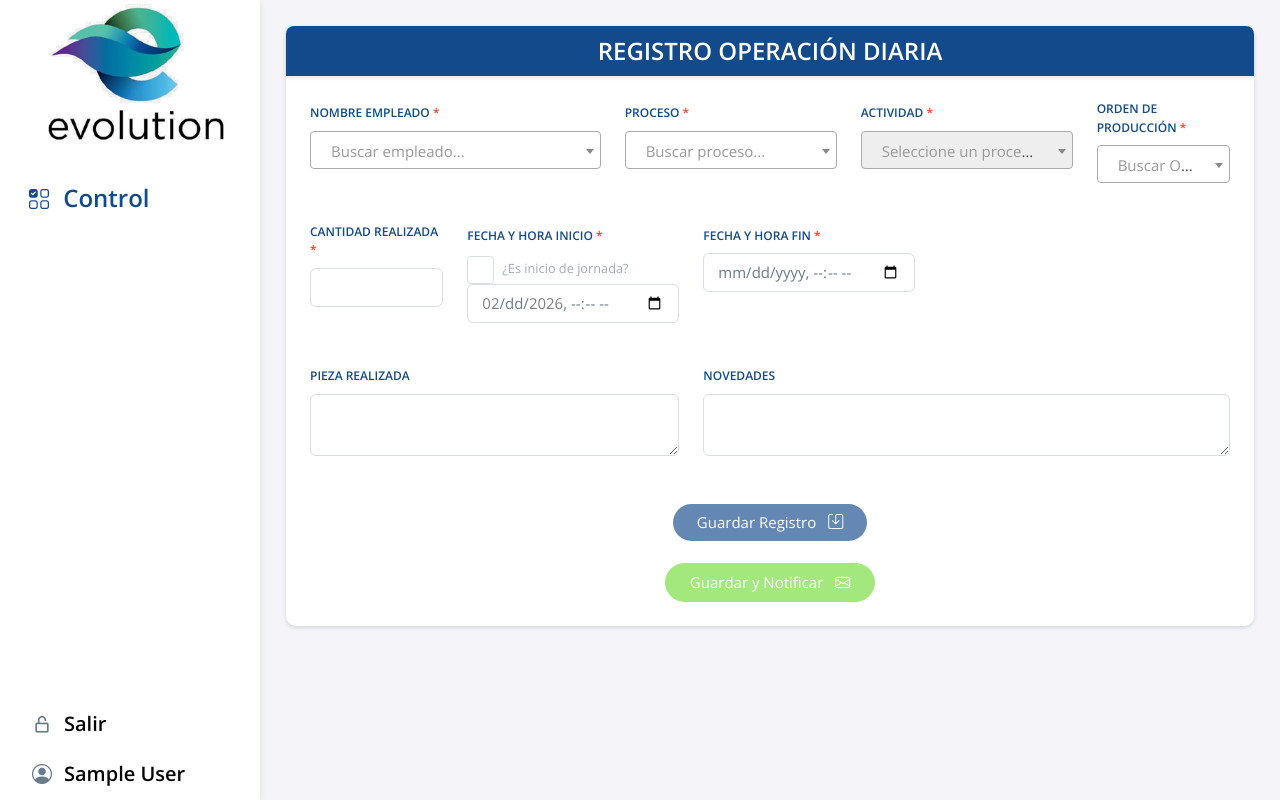
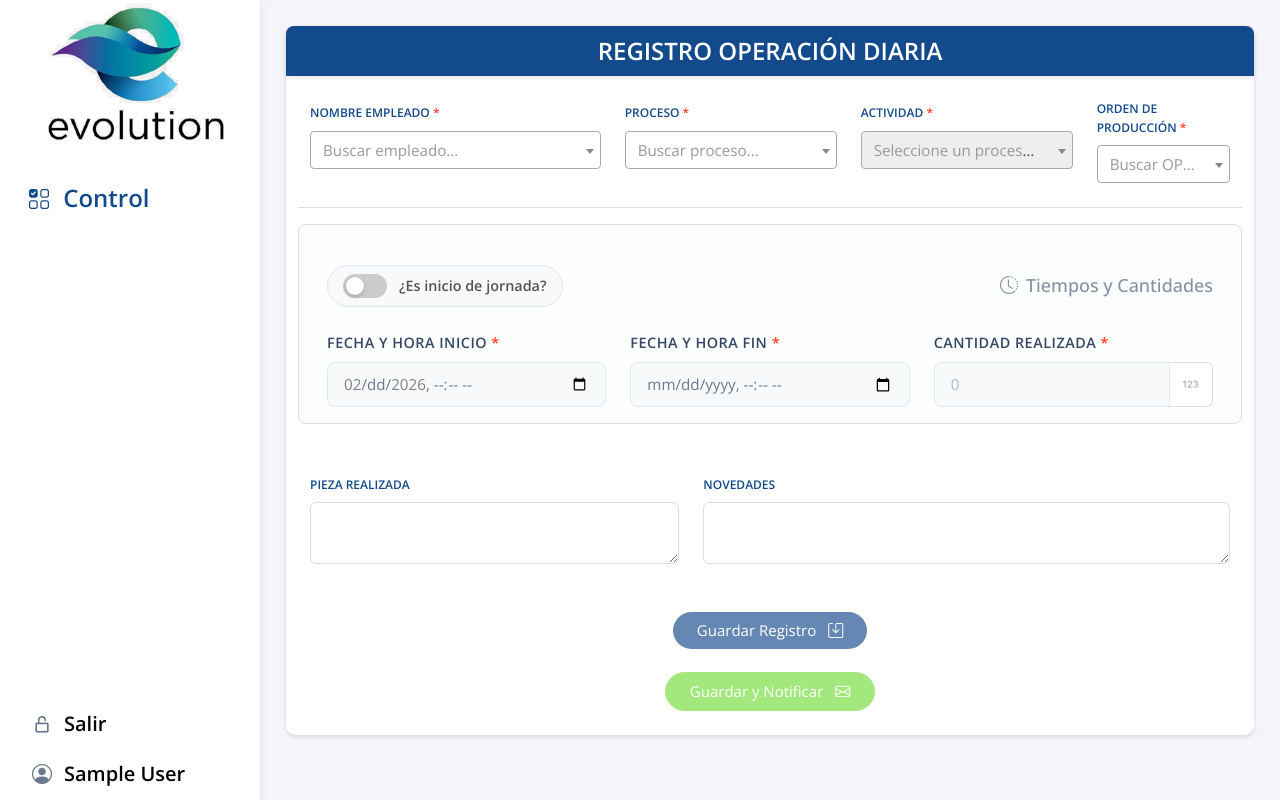
Before and after one commit to hmedina2024/Evolution_plastic_V1, a Flask app: page /registrar-operacion in a window 1280 px wide. Run offline with Flask 3, Linux system fonts and the light colour scheme; the visitor is signed in with stand-in values (Sample User, id 1); parts of the project's set-up code (start-up, migrations or seed data) failed here and were passed over; some libraries are stand-ins or nearby versions.

Commit message:
Se agrega funcionalidad para identificar el inicio de cada actividad

```diff
--- a/my-app/static/assets/css/my_style.css
+++ b/my-app/static/assets/css/my_style.css
@@ -356,3 +356,173 @@ tbody tr:hover {
 .dataTables_scrollBody {
   overflow-x: auto !important;
 }
+
+/* Modern Form Styles */
+.card-modern {
+  border: none;
+  border-radius: 15px;
+  box-shadow: 0 10px 30px rgba(0, 0, 0, 0.05);
+  transition: transform 0.3s ease, box-shadow 0.3s ease;
+  background: #ffffff;
+}
+
+.card-modern:hover {
+  transform: translateY(-5px);
+  box-shadow: 0 15px 35px rgba(0, 0, 0, 0.1);
+}
+
+.card-header-modern {
+  background: linear-gradient(135deg, #124a8b 0%, #0d3666 100%);
+  color: white;
+  border-radius: 15px 15px 0 0 !important;
+  padding: 1.5rem;
+  border-bottom: none;
+}
+
+.form-label-modern {
+  font-weight: 600;
+  color: #344767;
+  margin-bottom: 0.5rem;
+  font-size: 0.9rem;
+  text-transform: uppercase;
+  letter-spacing: 0.5px;
+}
+
+.form-control-modern, .select2-container--default .select2-selection--single {
+  border: 1px solid #e0e6ed;
+  border-radius: 8px;
+  padding: 0.6rem 1rem;
+  font-size: 0.95rem;
+  transition: all 0.3s ease;
+  background-color: #f8f9fa;
+  height: auto !important;
+}
+
+.select2-container--default .select2-selection--single .select2-selection__rendered {
+    line-height: 24px !important;
+    padding-left: 0 !important;
+}
+
+.select2-container--default .select2-selection--single .select2-selection__arrow {
+    height: 38px !important;
+}
+
+.form-control-modern:focus, .select2-container--default.select2-container--open .select2-selection--single {
+  border-color: #124a8b;
+  box-shadow: 0 0 0 4px rgba(18, 74, 139, 0.1);
+  background-color: #fff;
+}
+
+/* Custom Toggle Switch for 'Inicio de Jornada' */
+.toggle-switch-container {
+  display: flex;
+  align-items: center;
+  background-color: #f8f9fa;
+  border-radius: 50px; /* Makes it pill-shaped */
+  padding: 8px 15px; /* Increase padding for height/width */
+  border: 1px solid #e0e6ed;
+  transition: all 0.3s ease;
+  cursor: pointer;
+  position: relative; /* For absolute positioning of label if needed, or just flex */
+  width: fit-content; /* Adjust to content */
+}
+
+.toggle-switch-container:hover {
+  border-color: #124a8b;
+  background-color: #eef2f7;
+}
+
+.toggle-switch-container.active {
+  background-color: #e3f2fd; /* Light blue background when active */
+  border-color: #124a8b;
+}
+
+/* The actual checkbox (hidden) */
+.toggle-switch-checkbox {
+  position: absolute;
+  opacity: 0;
+  cursor: pointer;
+  height: 0;
+  width: 0;
+}
+
+/* The slider */
+.toggle-switch-slider {
+  position: relative;
+  display: inline-block;
+  width: 44px; /* Slightly wider */
+  height: 24px; /* Slightly taller */
+  background-color: #ccc;
+  border-radius: 34px;
+  transition: .4s;
+  margin-right: 12px;
+}
+
+.toggle-switch-slider:before {
+  position: absolute;
+  content: "";
+  height: 18px;
+  width: 18px;
+  left: 3px;
+  bottom: 3px;
+  background-color: white;
+  border-radius: 50%;
+  transition: .4s;
+  box-shadow: 0 2px 4px rgba(0,0,0,0.2);
+}
+
+.toggle-switch-checkbox:checked + .toggle-switch-slider {
+  background-color: #124a8b;
+}
+
+.toggle-switch-checkbox:focus + .toggle-switch-slider {
+  box-shadow: 0 0 1px #124a8b;
+}
+
+.toggle-switch-checkbox:checked + .toggle-switch-slider:before {
+  transform: translateX(20px);
+}
+
+.toggle-label {
+  font-weight: 600;
+  color: #555;
+  user-select: none;
+  font-size: 0.9rem;
+}
+
+.toggle-switch-container.active .toggle-label {
+    color: #124a8b;
+}
+
+.section-divider {
+    height: 1px;
+    background: linear-gradient(to right, transparent, #e0e6ed, transparent);
+    margin: 2rem 0;
+}
+
+.btn-modern {
+    padding: 10px 25px;
+    border-radius: 50px;
+    font-weight: 600;
+    text-transform: uppercase;
+    letter-spacing: 0.5px;
+    transition: all 0.3s ease;
+    box-shadow: 0 4px 6px rgba(50, 50, 93, 0.11), 0 1px 3px rgba(0, 0, 0, 0.08);
+}
+
+.btn-modern:hover:not(:disabled) {
+    transform: translateY(-2px);
+    box-shadow: 0 7px 14px rgba(50, 50, 93, 0.1), 0 3px 6px rgba(0, 0, 0, 0.08);
+}
+
+.btn-modern-primary {
+    background: linear-gradient(135deg, #124a8b 0%, #0d3666 100%);
+    border: none;
+    color: white;
+}
+
+.btn-modern-success {
+    background: linear-gradient(135deg, #2dce89 0%, #2dcecc 100%);
+    border: none;
+    color: white;
+}
--- a/my-app/templates/public/operaciones/form_operaciones.html
+++ b/my-app/templates/public/operaciones/form_operaciones.html
@@ -29,27 +29,41 @@
           <label for="id_op" class="form-label fw-bold text-primary">Orden de Producción <span class="text-danger">*</span></label>
           <select name="id_op" id="id_op" class="form-control select2" required></select>
         </div>
-      </div>
-      <div class="row g-4 mt-3">
-        <div class="col-md-2">
-          <label for="cantidad" class="form-label fw-bold text-primary">Cantidad Realizada <span class="text-danger">*</span></label>
-          <input class="form-control" type="text" name="cantidad" id="cantidad" required pattern="[0-9]*" inputmode="numeric" onkeypress="return event.charCode >= 48 && event.charCode <= 57"/>
+        <hr>
+    <div>
+      <!-- Sección: Tiempos y Cantidades -->
+      <div class="row g-4 mb-4 bg-light p-3 rounded-3 border">
+        <div class="col-12 d-flex justify-content-between align-items-center flex-wrap">
+            <label class="toggle-switch-container mt-2 mt-sm-0" for="inicio_jornada" id="toggle-container-jornada">
+                <input class="toggle-switch-checkbox" type="checkbox" id="inicio_jornada">
+                <span class="toggle-switch-slider"></span>
+                <span class="toggle-label">¿Es inicio de jornada?</span>
+             </label>
+             <h5 class="text-secondary mb-0"><i class="bi bi-clock-history me-2"></i>Tiempos y Cantidades</h5>
+             <!-- Toggle Switch Start of Shift -->
         </div>
-        <div class="col-md-3 position-relative">
-          <label for="fecha_hora_inicio" class="form-label fw-bold text-primary">Fecha y Hora Inicio <span class="text-danger">*</span></label>
-          <div class="d-flex align-items-center mb-1">
-              <input class="form-check-input me-2" type="checkbox" id="inicio_jornada">
-              <label class="form-check-label small text-muted" for="inicio_jornada">¿Es inicio de jornada?</label>
-          </div>
-          <input class="form-control" type="datetime-local" name="fecha_hora_inicio" id="fecha_hora_inicio" required />
+
+        <div class="col-md-4">
+          <label for="fecha_hora_inicio" class="form-label-modern">Fecha y Hora Inicio <span class="text-danger">*</span></label>
+          <input class="form-control form-control-modern" type="datetime-local" name="fecha_hora_inicio" id="fecha_hora_inicio" required />
           <div class="invalid-feedback" id="hora_inicio_feedback"></div>
         </div>
-        <div class="col-md-3 position-relative">
-          <label for="fecha_hora_fin" class="form-label fw-bold text-primary">Fecha y Hora Fin <span class="text-danger">*</span></label>
-          <input class="form-control" type="datetime-local" name="fecha_hora_fin" id="fecha_hora_fin" required />
+
+        <div class="col-md-4">
+          <label for="fecha_hora_fin" class="form-label-modern">Fecha y Hora Fin <span class="text-danger">*</span></label>
+          <input class="form-control form-control-modern" type="datetime-local" name="fecha_hora_fin" id="fecha_hora_fin" required />
           <div class="invalid-feedback" id="hora_fin_feedback"></div>
         </div>
+
+        <div class="col-md-4">
+          <label for="cantidad" class="form-label-modern">Cantidad Realizada <span class="text-danger">*</span></label>
+          <div class="input-group">
+            <input class="form-control form-control-modern" type="text" name="cantidad" id="cantidad" required pattern="[0-9]*" inputmode="numeric" onkeypress="return event.charCode >= 48 && event.charCode <= 57" placeholder="0"/>
+            <span class="input-group-text bg-white border-start-0 text-muted"><i class="bi bi-123"></i></span>
+          </div>
+        </div>
       </div>
+
       <div class="row g-4 mt-3">
         <div class="col-md-5">
           <label for="pieza_realizada" class="form-label fw-bold text-primary">Pieza Realizada</label>
```
